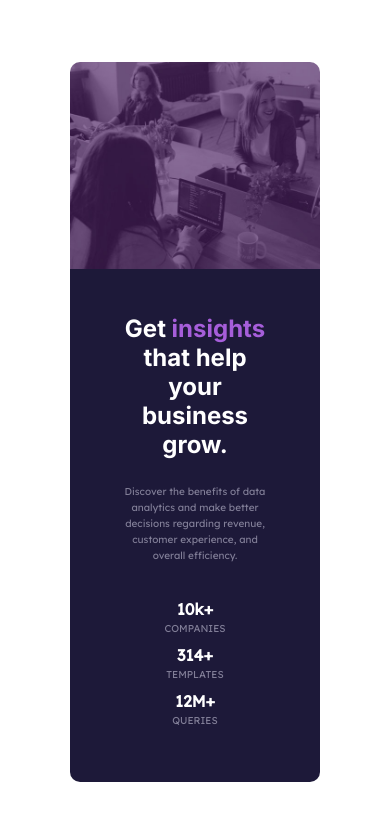
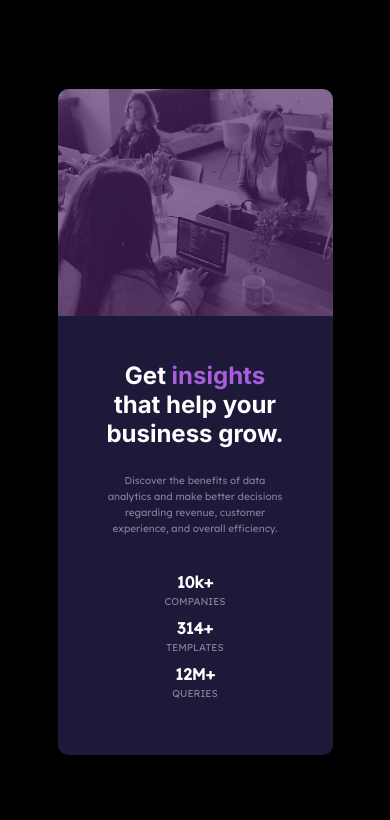
Before and after one commit to randistella/stats-preview-card-component, a plain HTML site: page index.html in a window 390 px wide. Drawn offline with Linux system fonts and the light colour scheme.

Commit message:
proj completed

```diff
--- a/styles.css
+++ b/styles.css
@@ -7,7 +7,7 @@
 
 html, body {
     font-family: 'Lexend Deca', sans-serif;
-    /* background: #000; */
+    background: #000;
 }
 
 img {
@@ -38,7 +38,7 @@ h2 {
     background:#1D1939;
     color: #fff;
     text-align: left;
-    max-width: 400px;
+    width: 400px;
     height: auto;
     /* height: 220px; */
 
@@ -76,13 +76,13 @@ h2 {
 .flex-item-right {
     color: #fff;
     text-align: left;
-    max-width: 400px;
     height: auto;
     display: flex;
 }
 
 .flex-item-right img {
-    max-width: 100%;
+    width: 355px;
+    height: auto;
     border-radius: 0px 10px 10px 0px;
 }
 
@@ -111,7 +111,7 @@ h2 {
 
     .flex-item-left, .flex-item-right {
         text-align: center;
-        width: 250px;
+        width: 275px;
     }
 
     .flex-item-right img {
@@ -120,6 +120,7 @@ h2 {
     }
 
     .flex-item-left {
+        max-width: 100%;
         border-radius: 0px 0px 10px 10px;
     }
 }
```
